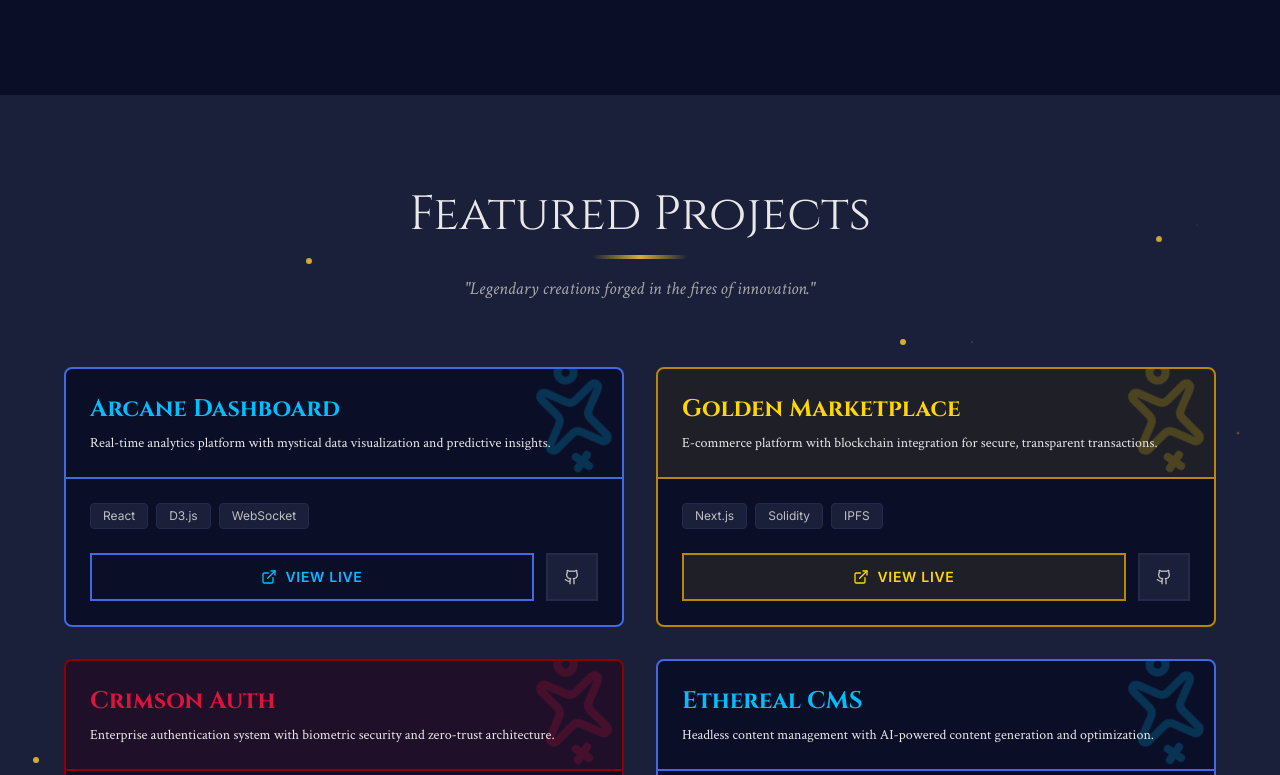
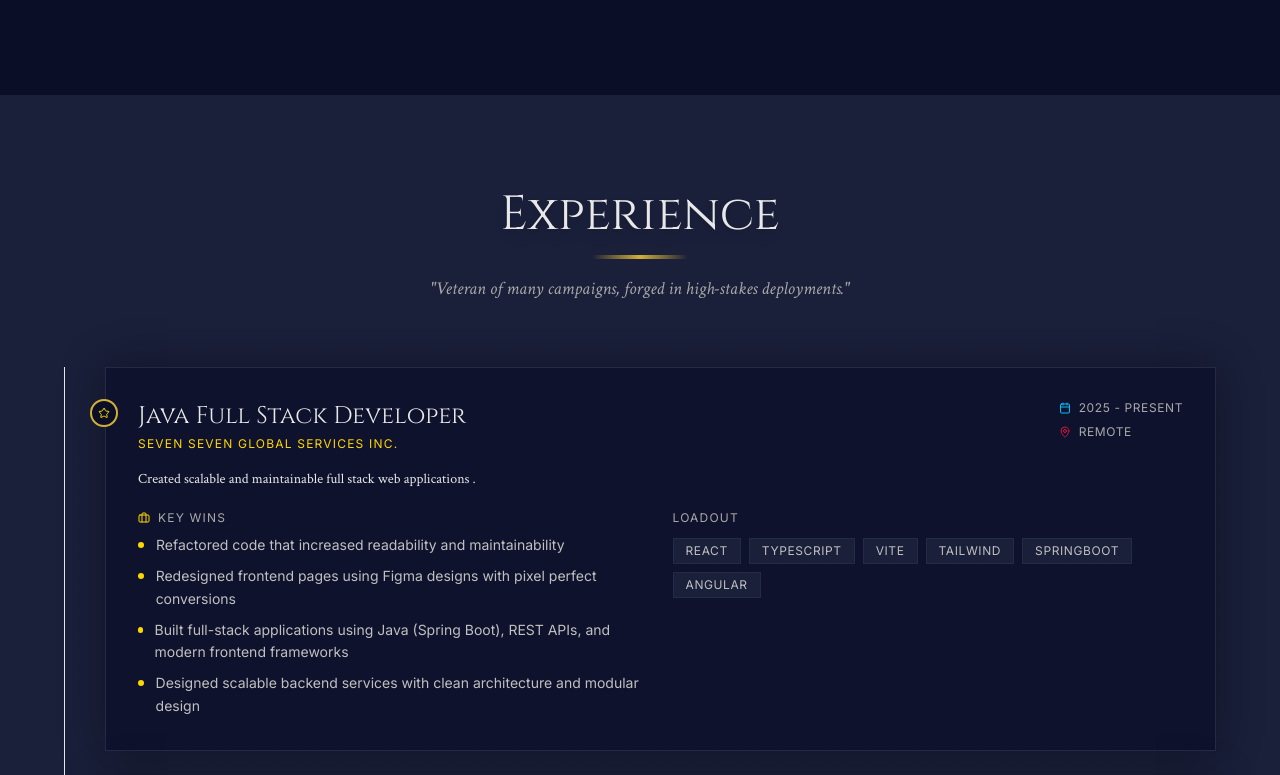
Before and after one commit to only-keanu/keicreates-portfolio, a React (Vite) app: page / in a window 1280 px wide. Shown: the part 4145-4920 px from the top of the page. Built offline with nearby package versions, Linux system fonts and the light colour scheme.

Commit message:
-feat: added experience section

```diff
--- a/src/pages/Portfolio.tsx
+++ b/src/pages/Portfolio.tsx
@@ -5,6 +5,7 @@
 import { VideoIntroSection } from '../components/VideoIntroSection';
 import { AbilitiesSection } from '../components/AbilitiesSection';
 import { AttributesSection } from '../components/AttributesSection';
+import { ExperienceSection } from '../components/ExperienceSection';
 import { ProjectsSection } from '../components/ProjectsSection';
 import { ProjectGallerySection } from '../components/ProjectGallerySection';
 import { ItemsSection } from '../components/ItemsSection';
@@ -21,6 +22,9 @@
       <div id="abilities">
         <AbilitiesSection />
       </div>
+      <div id="experience">
+        <ExperienceSection />
+      </div>
       <div id="projects">
         <ProjectsSection />
       </div>
```
